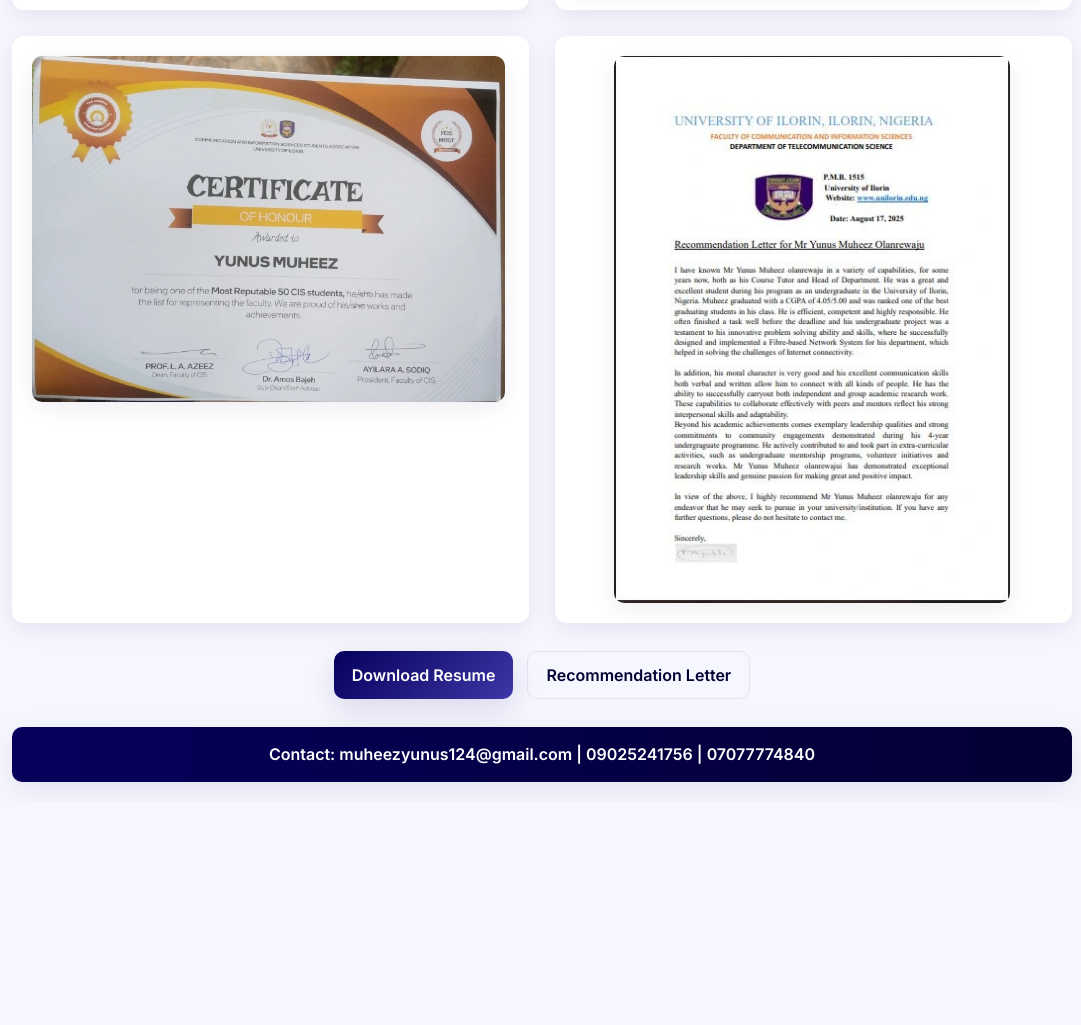
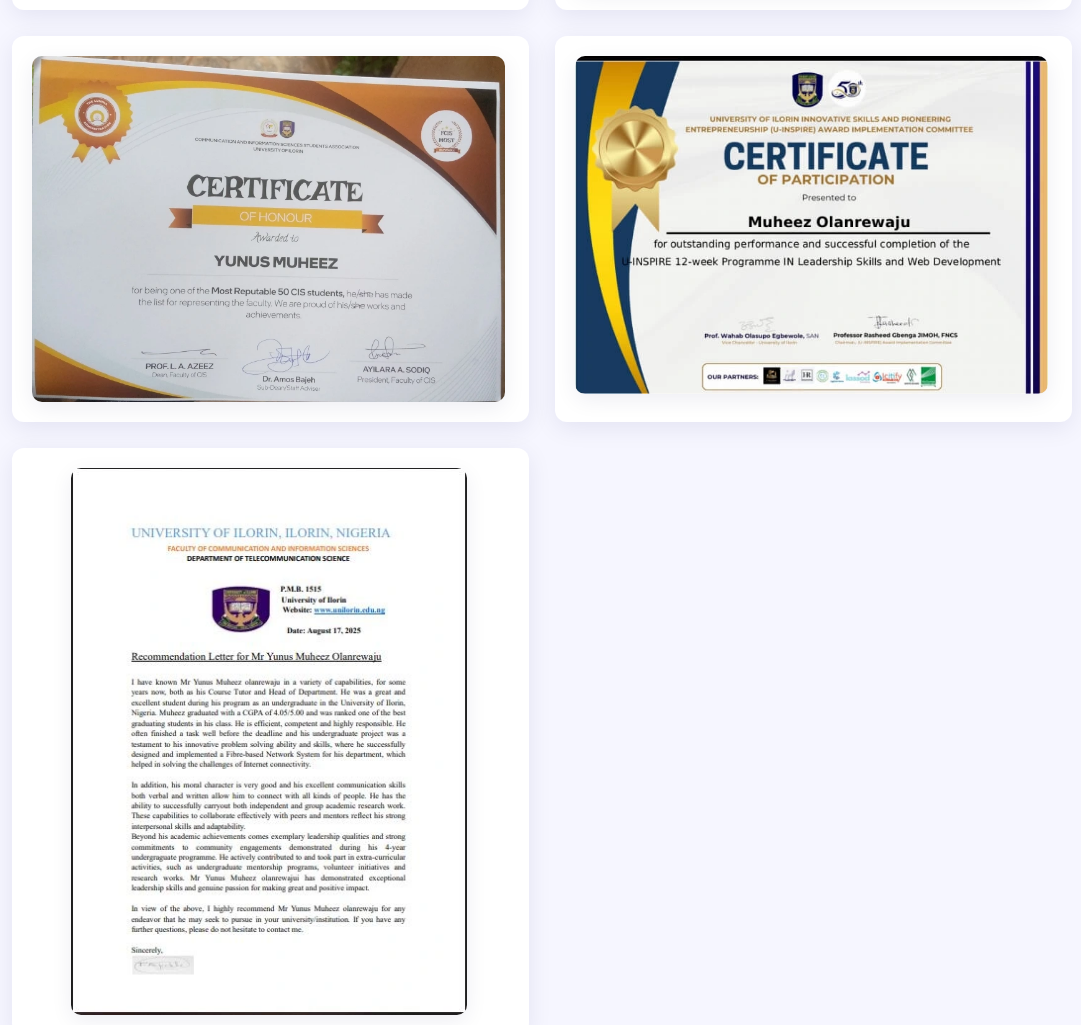
Before and after one commit to LmOpe/muheezPage, a plain HTML site: page index.html in a window 1280 px wide. Shown: the part 1373-2398 px from the top of the page, without its empty margins (98-1179 px from the left). Before the commit the page ends 2175 px from the top, so only its background shows below. Drawn offline with Linux system fonts and the light colour scheme.

Commit message:
Add U-INSPIRE Certificate images and update certificate list

```diff
--- a/index.html
+++ b/index.html
@@ -302,6 +302,7 @@ const certImages = [
   { file: 'HCIA.PNG', web: 'HCIA.webp', label: 'HCIA Certificate' },
   { file: 'IMG_20250721_095356_273.jpg', web: 'IMG_20250721_095356_273.webp', label: 'Certificate Photo 1' },
   { file: 'IMG_20250806_071940_193.jpg', web: 'IMG_20250806_071940_193.webp', label: 'Certificate Photo 2' },
+  { file: 'U-INSPIRE-CERT.jpg', web: 'U-INSPIRE-CERT.webp', label: 'U-INSPIRE Certificate' },
   { file: 'Recommendation.JPG', web: 'Recommendation.webp', label: 'Recommendation Certificate' }
 ];
 
```
Also changed, not shown: static/U-INSPIRE-CERT.jpg (added), static/U-INSPIRE-CERT.webp (added).
